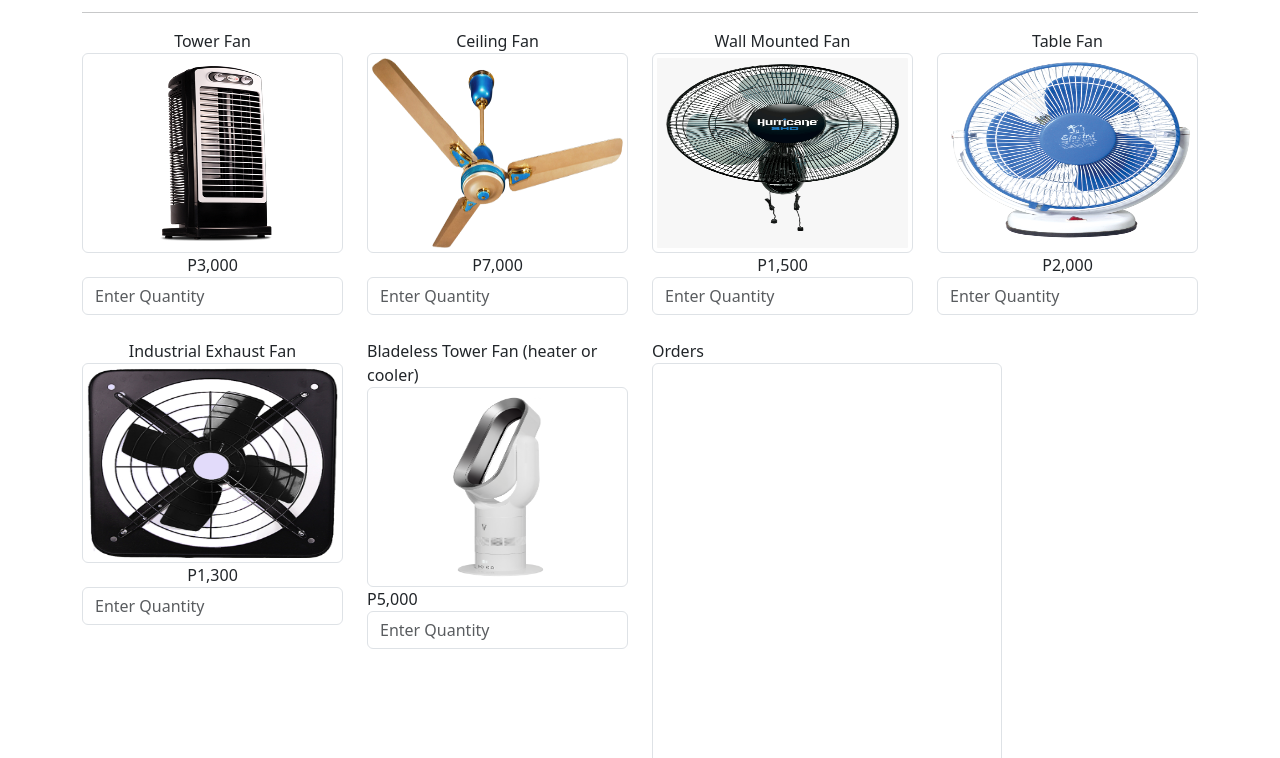
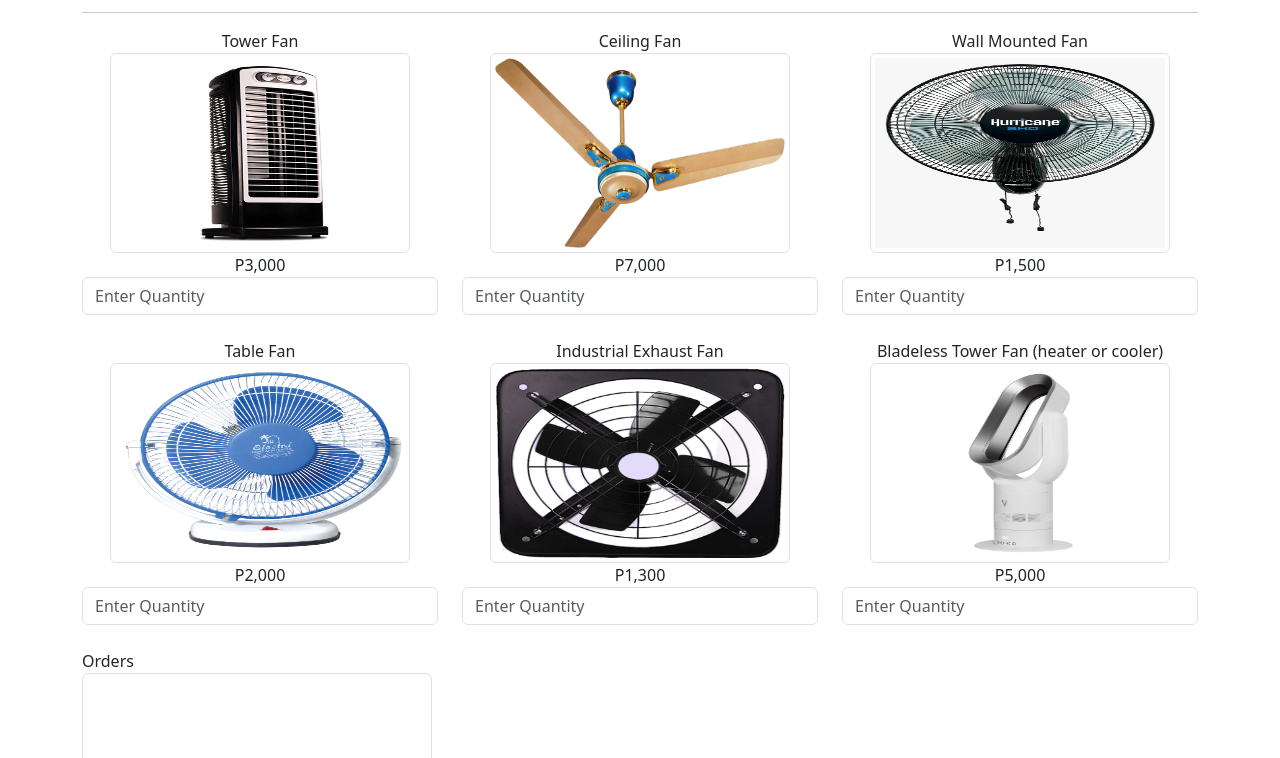
Before and after one commit to itsmegelangs/itsmegelangs.github.io, a plain HTML site: page index.html in a window 1280 px wide. Shown: the part 42-800 px from the top of the page. Drawn offline with nearby package versions, Linux system fonts and the light colour scheme; a script that the page names is missing.

Commit message:
Update index.html

```diff
--- a/index.html
+++ b/index.html
@@ -13,42 +13,43 @@
       </div>
     </div>
     <div class="row">
-      <div class="col-3 text-center">
+      <div class="col-4 text-center">
         <label id="product1"> Tower Fan </label>
         <img src="Fan1.png" style="width:300px; height:200px;" class="img-thumbnail"/> <br>
         <label for="product1" id="price1"> P3,000 </label>
         <input type="number" class="form-control" id="qty1" placeholder="Enter Quantity" /> <br>
       </div>
-       <div class="col-3 text-center">
+       <div class="col-4 text-center">
         <label id="product2"> Ceiling Fan </label>
         <img src="Fan2.png" style="width:300px; height:200px;" class="img-thumbnail"/> <br>
         <label for="product2" id="price2"> P7,000 </label>
         <input type="number" class="form-control" id="qty2" placeholder="Enter Quantity" /> <br>
       </div>
-       <div class="col-3 text-center">
+       <div class="col-4 text-center">
         <label id="product3"> Wall Mounted Fan </label>
         <img src="Fan3.png" style="width:300px; height:200px;" class="img-thumbnail"/> <br>
         <label for="product3" id="price3"> P1,500 </label>
         <input type="number" class="form-control" id="qty3" placeholder="Enter Quantity" /> <br>
       </div>
-       <div class="col-3 text-center">
+       <div class="col-4 text-center">
         <label id="product4"> Table Fan </label>
         <img src="Fan4.png" style="width:300px; height:200px;" class="img-thumbnail"/> <br>
         <label for="product4" id="price4"> P2,000 </label>
         <input type="number" class="form-control" id="qty4" placeholder="Enter Quantity" /> <br>
       </div>
-       <div class="col-3 text-center">
+       <div class="col-4 text-center">
         <label id="product5"> Industrial Exhaust Fan </label>
         <img src="Fan5.png" style="width:300px; height:200px;" class="img-thumbnail"/> <br>
         <label for="product5" id="price5"> P1,300 </label>
         <input type="number" class="form-control" id="qty5" placeholder="Enter Quantity" /> <br>
       </div>
-       <div class="col-3 text=center">
+       <div class="col-4 text-center">
         <label id="product6"> Bladeless Tower Fan (heater or cooler) </label>
         <img src="Fan6.png" style="width:300px; height:200px;" class="img-thumbnail"/> <br>
         <label for="product6" id="price6"> P5,000 </label>
         <input type="number" class="form-control" id="qty6" placeholder="Enter Quantity" /> <br>
       </div>
+      <div class="container">
     <div class="col-6">
       <label for="carts"> Orders </label><br>
       <textarea class="form-control" rows="29" id="carts" cols="200" readonly style="width:350px;height: 400;font-size: 12px;"></textarea>
```
